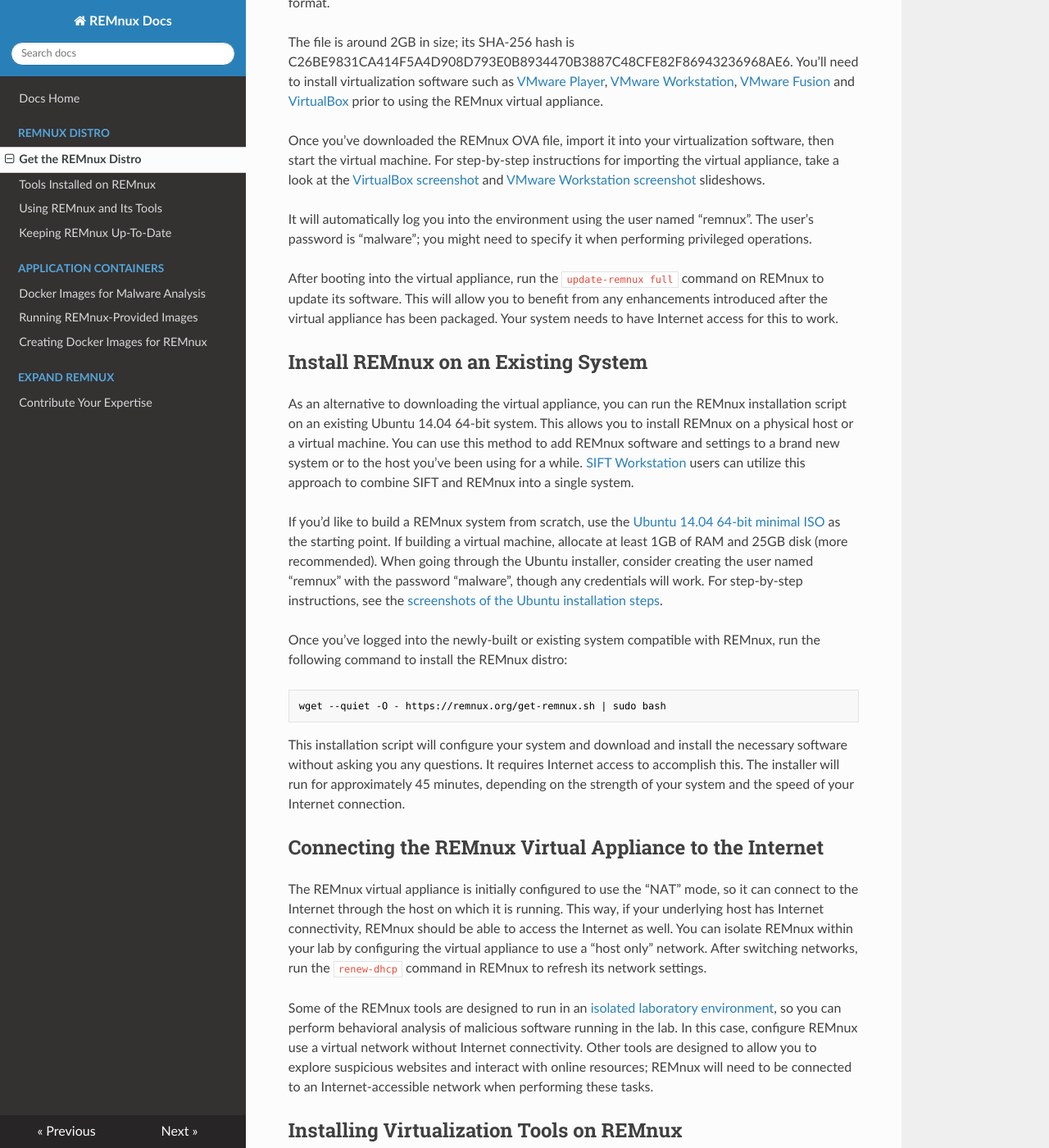
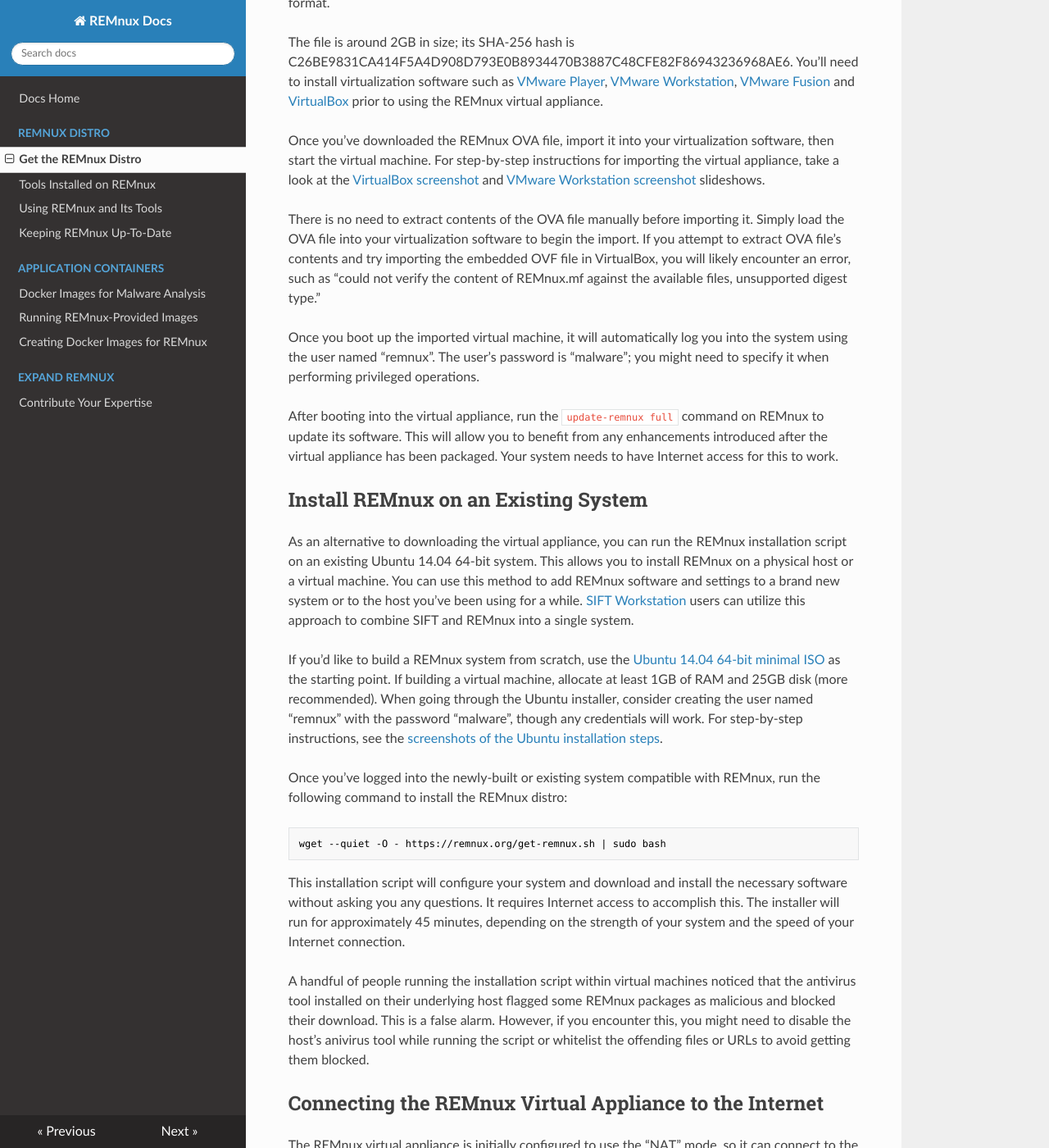
Before and after one commit to wzod/docs, an MkDocs documentation site: the page built from source/distro/get.md, in a window 1280 px wide and 1400 px high, scrolled down 331 px. Shown: the whole window at 82% size. Built offline with MkDocs 1.6.1, drawn with Linux system fonts in a browser that asks for light colours; nearby versions of some CDN libraries; old or Windows-style settings are respelled for this version of MkDocs.

Commit message:
Added serveral "gotcha" notes to get.md.

```diff
--- a/source/distro/get.md
+++ b/source/distro/get.md
@@ -8,7 +8,9 @@
 
 Once you've downloaded the REMnux OVA file, import it into your virtualization software, then start the virtual machine. For step-by-step instructions for importing the virtual appliance, take a look at the [VirtualBox screenshot](https://plus.google.com/photos/+REMnuxOrg/albums/6157106174723932177?authkey=CIyg87D27tymcw) and [VMware Workstation screenshot](https://plus.google.com/photos/+REMnuxOrg/albums/6157110042890668913?authkey=CI6cuIrXtoPmrAE) slideshows.
 
-It will automatically log you into the environment using the user named "remnux". The user's password is "malware"; you might need to specify it when performing privileged operations.
+There is no need to extract contents of the OVA file manually before importing it. Simply load the OVA file into your virtualization software to begin the import. If you attempt to extract OVA file's contents and try importing the embedded OVF file in VirtualBox, you will likely encounter an error, such as "could not verify the content of REMnux.mf against the available files, unsupported digest type."
+
+Once you boot up the imported virtual machine, it will automatically log you into the system using the user named "remnux". The user's password is "malware"; you might need to specify it when performing privileged operations.
 
 After booting into the virtual appliance, run the `update-remnux full` command on REMnux to update its software. This will allow you to benefit from any enhancements introduced after the virtual appliance has been packaged. Your system needs to have Internet access for this to work.
 
@@ -23,6 +25,8 @@
     wget --quiet -O - https://remnux.org/get-remnux.sh | sudo bash
 
 This installation script will configure your system and download and install the necessary software without asking you any questions. It requires Internet access to accomplish this. The installer will run for approximately 45 minutes, depending on the strength of your system and the speed of your Internet connection.
+
+A handful of people running the installation script within virtual machines noticed that the antivirus tool installed on their underlying host flagged some REMnux packages as malicious and blocked their download. This is a false alarm. However, if you encounter this, you might need to disable the host's anivirus tool while running the script or whitelist the offending files or URLs to avoid getting them blocked.
 
 ## Connecting the REMnux Virtual Appliance to the Internet
 
```
